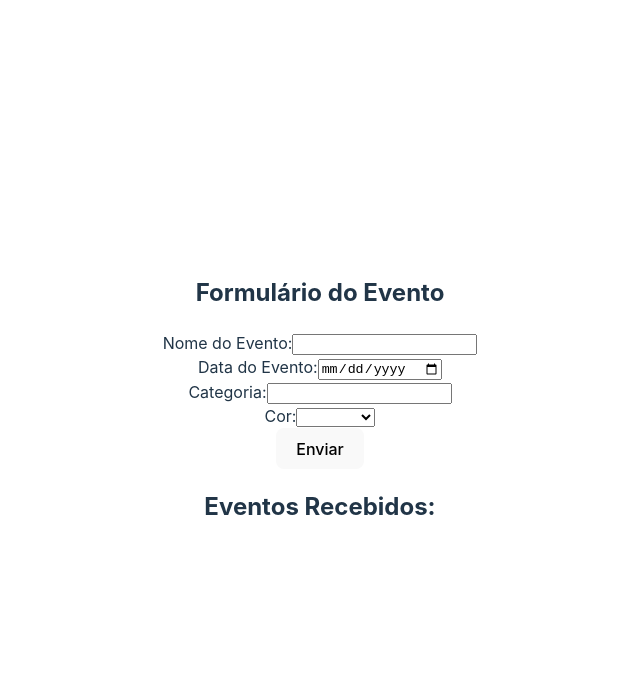
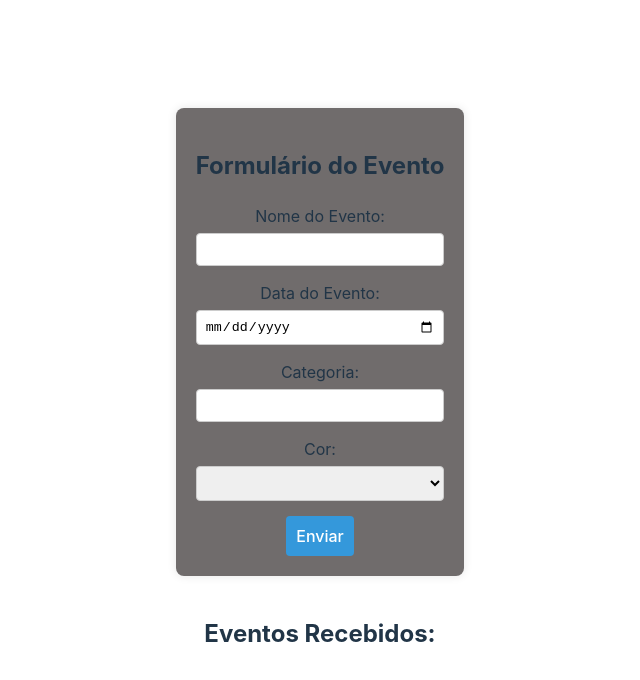
Before and after one commit to USTJProjeto/TentativaSolo, a Vue app: page / in a window 1280 px wide. Shown: the top 680 px of the page, without its empty margins (320-960 px from the left). Built offline with nearby package versions, Linux system fonts and the light colour scheme.

Commit message:
Dois Componentes conversando

```diff
--- a/src/components/ComponenteOutro.vue
+++ b/src/components/ComponenteOutro.vue
@@ -1,11 +1,13 @@
 <template>
-  <div>
-    <h2>Eventos Recebidos:</h2>
-    <div v-for="(evento, index) in eventos" :key="index" :style="{ background: evento.cor }">
-      <strong>Data do Evento:</strong> {{ evento.data }}
-      <br />
-      <strong>Categoria:</strong> {{ evento.categoria }}
-      <hr />
+  <div class="container">
+    <div class="eventos">
+      <h2>Eventos Recebidos:</h2>
+      <div v-for="(evento, index) in eventos" :key="index" class="evento" :style="{ background: evento.cor }">
+        <strong>Data do Evento:</strong> {{ evento.data }}
+        <br />
+        <strong>Categoria:</strong> {{ evento.categoria }}
+        <hr />
+      </div>
     </div>
   </div>
 </template>
@@ -22,5 +24,19 @@ export default {
 </script>
 
 <style scoped>
-/* Adicione estilos específicos para este componente se necessário */
+.container {
+  display: flex;
+}
+
+.eventos {
+  flex-grow: 1;
+  padding: 20px;
+}
+
+.evento {
+  margin-bottom: 15px;
+  padding: 10px;
+  border-radius: 4px;
+}
+
 </style>
--- a/src/components/FormularioEventos.vue
+++ b/src/components/FormularioEventos.vue
@@ -1,20 +1,21 @@
 <template>
-  <div>
+  <div class="container">
+    <div class="formulario">
       <h2>Formulário do Evento</h2>
       <form @submit.prevent="enviarFormulario">
-      <div>
+        <div class="campo-formulario">
           <label for="nome">Nome do Evento:</label>
           <input type="text" id="nome" v-model="evento.nome" required>
         </div>
-      <div>
+        <div class="campo-formulario">
           <label for="data">Data do Evento:</label>
           <input type="date" id="data" v-model="evento.data" required>
         </div>
-      <div>
+        <div class="campo-formulario">
           <label for="categoria">Categoria:</label>
           <input type="text" id="categoria" v-model="evento.categoria" required>
         </div>
-      <div>
+        <div class="campo-formulario">
           <label for="cor">Cor:</label>
           <select id="cor" v-model="evento.cor" required>
             <option value="vermelho">Vermelho</option>
@@ -23,8 +24,9 @@
             <option value="amarelo">Amarelo</option>
           </select>
         </div>
-      <button type="submit">Enviar</button>
+        <button type="submit" class="botao-enviar">Enviar</button>
       </form>
+    </div>
   </div>
 </template>
 
@@ -42,25 +44,56 @@ export default {
   },
   methods: {
     enviarFormulario() {
-      // Emitir o evento enviarDados com os dados do evento
       this.$emit('enviarDados', this.evento);
-
-      // Restante do código para download do JSON (se necessário)
-      const dadosJSON = JSON.stringify(this.evento, null, 2);
-      const blob = new Blob([dadosJSON], { type: 'application/json' });
-      const link = document.createElement('a');
-      link.href = window.URL.createObjectURL(blob);
-      link.download = 'dados_evento.json';
-      document.body.appendChild(link);
-      link.click();
-      document.body.removeChild(link);
-
-      console.log('Enviando dados:', this.evento);
     },
   },
 };
 </script>
 
 <style scoped>
-/* Adicione estilos específicos para este componente se necessário */
+.container {
+  display: flex;
+}
+
+.formulario {
+  max-width: 400px;
+  margin: auto;
+  padding: 20px;
+  background-color: #706c6c;
+  border-radius: 8px;
+  box-shadow: 0 0 10px rgba(0, 0, 0, 0.1);
+}
+
+.campo-formulario {
+  margin-bottom: 15px;
+}
+
+label {
+  display: block;
+  margin-bottom: 5px;
+}
+
+input,
+select {
+  width: 100%;
+  padding: 8px;
+  box-sizing: border-box;
+  border: 1px solid #ccc;
+  border-radius: 4px;
+}
+
+button {
+  background-color: #3498db;
+  color: #fff;
+  padding: 10px;
+  border: none;
+  border-radius: 4px;
+  cursor: pointer;
+  font-size: 16px;
+}
+
+button:hover {
+  background-color: #007bb5;
+}
+
 </style>
```
Lines whose indentation alone changed are shown as unchanged.
